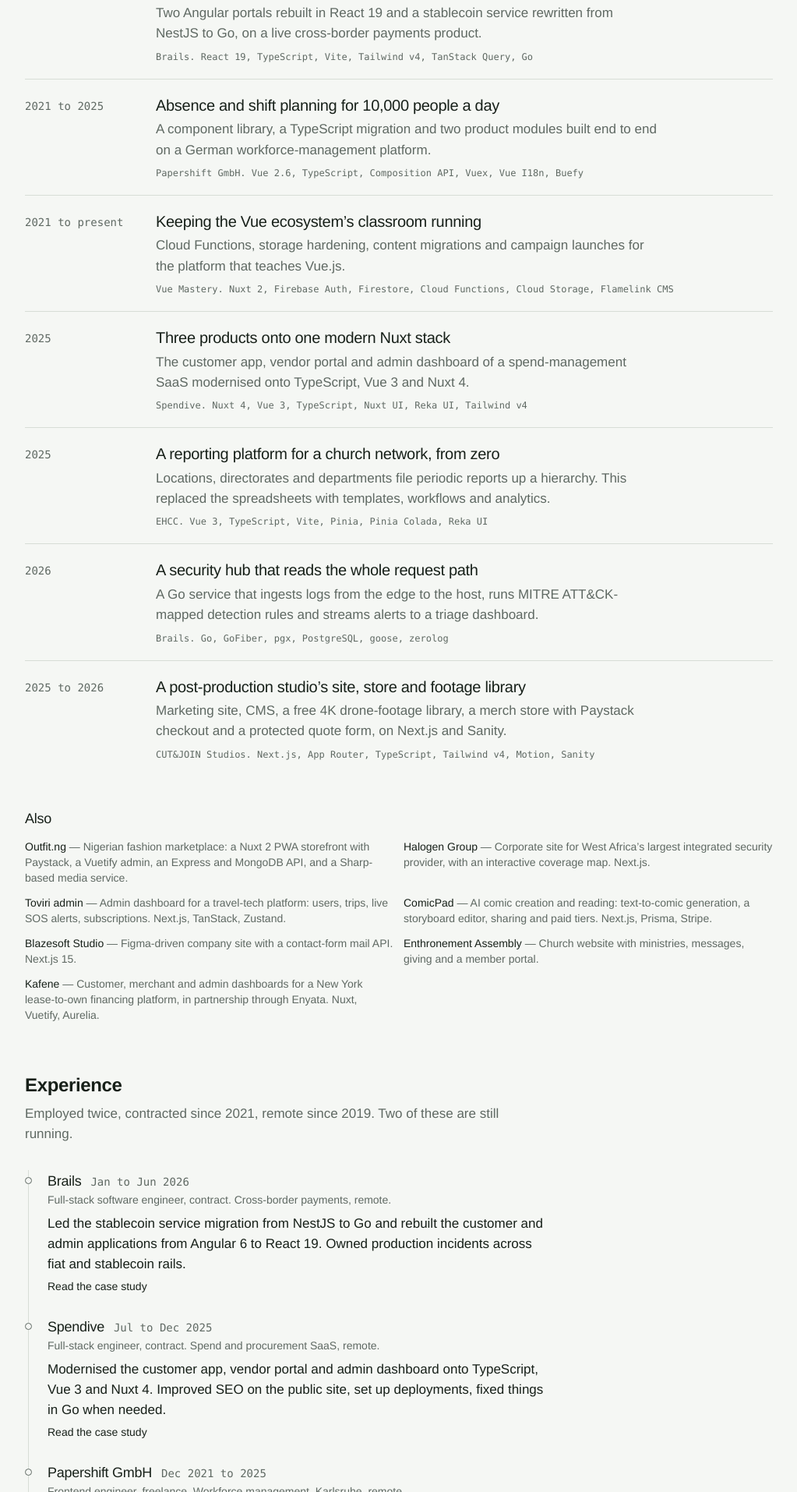
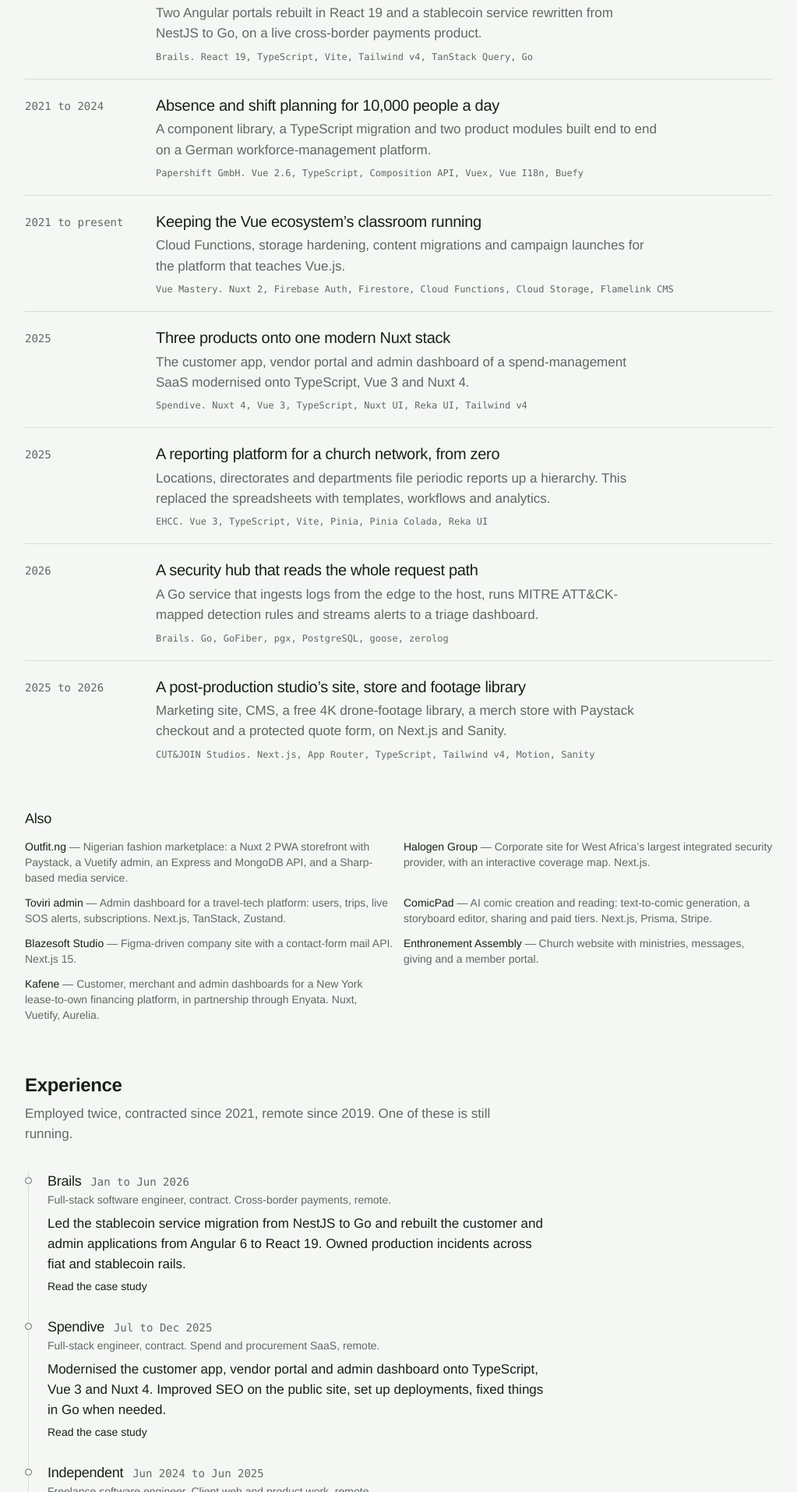
Before and after one commit to i5dr0id/i5dr0id.github.io, a Nuxt app: page / in a window 1280 px wide. Shown: the part 886-2800 px from the top of the page at 78% size, without its empty margins (128-1151 px from the left). Built offline with nearby package versions, Linux system fonts and the light colour scheme.

Commit message:
Correct the Papershift end date and add the freelance period

```diff
--- a/app/data/experience.ts
+++ b/app/data/experience.ts
@@ -30,9 +30,18 @@
     work: 'spendive',
   },
   {
+    company: 'Independent',
+    title: 'Freelance software engineer',
+    period: 'Jun 2024 to Jun 2025',
+    start: 2024,
+    where: 'Client web and product work, remote',
+    summary:
+      'Client work between contracts: ComicPad, an AI comic creation and reading app on Next.js, Prisma and Stripe, and a Figma-driven rebuild of the Blazesoft Studio site on Next.js 15. Vue Mastery continued throughout.',
+  },
+  {
     company: 'Papershift GmbH',
     title: 'Frontend engineer, freelance',
-    period: 'Dec 2021 to 2025',
+    period: 'Dec 2021 to May 2024',
     start: 2021,
     where: 'Workforce management, Karlsruhe, remote',
     summary:
--- a/app/data/profile.ts
+++ b/app/data/profile.ts
@@ -28,7 +28,7 @@
       ],
     },
     {
-      header: 'Papershift, 2021 to 2025',
+      header: 'Papershift, 2021 to 2024',
       lines: [
         ['-', 'untyped Vue 2.6 modules'],
         ['+', 'TypeScript at 78% coverage, 22% fewer crash reports'],
--- a/app/data/work.ts
+++ b/app/data/work.ts
@@ -74,7 +74,7 @@
     slug: 'papershift',
     title: 'Absence and shift planning for 10,000 people a day',
     client: 'Papershift GmbH',
-    year: '2021 to 2025',
+    year: '2021 to 2024',
     role: 'Frontend engineer, freelance',
     deck: 'A component library, a TypeScript migration and two product modules built end to end on a German workforce-management platform.',
     stack: ['Vue 2.6', 'TypeScript', 'Composition API', 'Vuex', 'Vue I18n', 'Buefy', 'Tailwind', 'Mobiscroll', 'Jest', 'Storybook', 'Chromatic', 'Sentry', 'Rails API'],
--- a/app/pages/index.vue
+++ b/app/pages/index.vue
@@ -56,7 +56,7 @@
     <!-- Experience -->
     <section id="experience" class="pt-16 scroll-mt-20">
       <h2 class="text-2xl font-semibold">Experience</h2>
-      <p class="mt-2 measure text-muted">Employed twice, contracted since 2021, remote since 2019. Two of these are still running.</p>
+      <p class="mt-2 measure text-muted">Employed twice, contracted since 2021, remote since 2019. One of these is still running.</p>
       <ol class="rail mt-8 ml-1 list-none p-0 space-y-7">
         <li v-for="r in experience" :key="r.company + r.start" class="pl-6" :class="{ now: r.period.endsWith('present') }">
           <div class="flex flex-wrap items-baseline gap-x-3">
```
